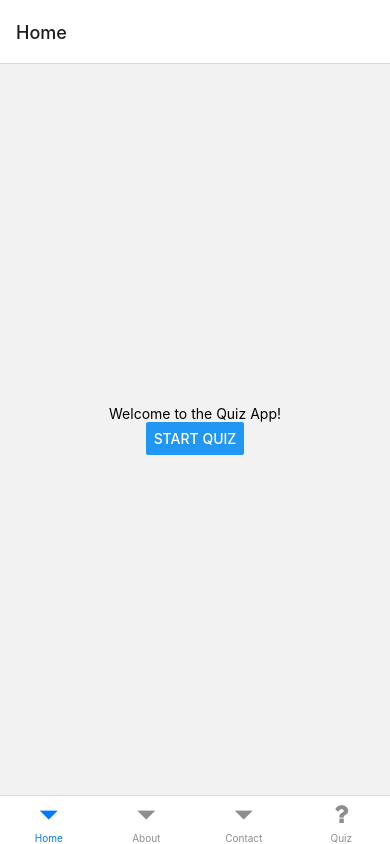
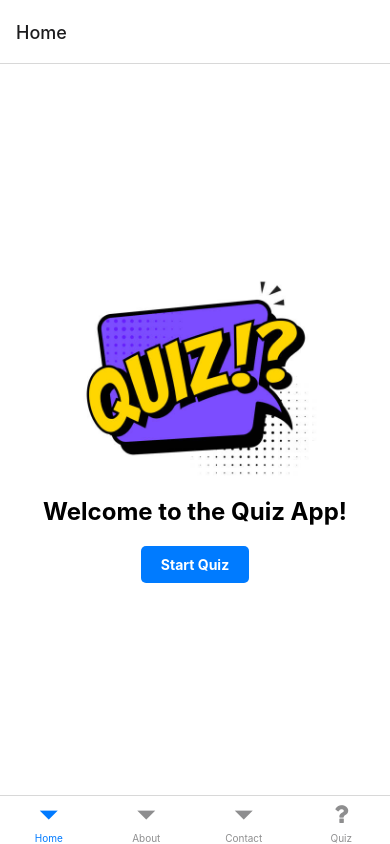
Before and after one commit to DMould123/react-native-open-trivia-quiz, a React Native app: screen /Home in a window 390 px wide. Built offline with nearby package versions, Linux system fonts and the light colour scheme.

Commit message:
Added quiz image and custom start button on HomeScreen and Updated ContactScreen with some simple styling to expand on

```diff
--- a/src/screens/AboutScreen.js
+++ b/src/screens/AboutScreen.js
@@ -1,9 +1,9 @@
-import { Button, View, Text } from 'react-native'
+import { Button, View, Text, StyleSheet } from 'react-native'
 
 export default function AboutScreen({ navigation }) {
   return (
-    <View style={{ flex: 1, alignItems: 'center', justifyContent: 'center' }}>
-      <Text>About Screen</Text>
+    <View style={styles.container}>
+      <Text style={styles.title}>About Screen</Text>
       <Button
         title="Go back to Home"
         onPress={() => navigation.navigate('Home')}
@@ -11,3 +11,17 @@ export default function AboutScreen({ navigation }) {
     </View>
   )
 }
+
+const styles = StyleSheet.create({
+  container: {
+    flex: 1,
+    alignItems: 'center',
+    justifyContent: 'center',
+    backgroundColor: '#fff'
+  },
+  title: {
+    fontSize: 24,
+    fontWeight: 'bold',
+    marginBottom: 20
+  }
+})
--- a/src/screens/HomeScreen.js
+++ b/src/screens/HomeScreen.js
@@ -1,19 +1,52 @@
-import { View, Text, Button } from 'react-native'
+import { StyleSheet, View, Text, TouchableOpacity, Image } from 'react-native'
 
-export default function HomeScreen({ navigation }) {
+const HomeScreen = ({ navigation }) => {
   const handleStartQuiz = () => {
-    // Set the navigation options instead of passing as params
-    navigation.setOptions({
-      setName: navigation.setParams
-    })
-    // Navigate to the NameScreen to start the quiz
     navigation.navigate('Quiz', { screen: 'NameScreen' })
   }
 
   return (
-    <View style={{ flex: 1, alignItems: 'center', justifyContent: 'center' }}>
-      <Text>Welcome to the Quiz App!</Text>
-      <Button title="Start Quiz" onPress={handleStartQuiz} />
+    <View style={styles.container}>
+      <Image
+        source={require('../../assets/quiz.jpg')}
+        style={styles.image}
+        resizeMode="cover"
+      />
+      <Text style={styles.title}>Welcome to the Quiz App!</Text>
+      <TouchableOpacity style={styles.button} onPress={handleStartQuiz}>
+        <Text style={styles.buttonText}>Start Quiz</Text>
+      </TouchableOpacity>
     </View>
   )
 }
+
+const styles = StyleSheet.create({
+  container: {
+    flex: 1,
+    alignItems: 'center',
+    justifyContent: 'center',
+    backgroundColor: '#fff'
+  },
+  title: {
+    fontSize: 24,
+    fontWeight: 'bold',
+    marginBottom: 20
+  },
+  image: {
+    width: '75%',
+    height: 200,
+    marginBottom: 20
+  },
+  button: {
+    backgroundColor: '#007bff',
+    paddingVertical: 10,
+    paddingHorizontal: 20,
+    borderRadius: 5
+  },
+  buttonText: {
+    color: '#fff',
+    fontWeight: 'bold'
+  }
+})
+
+export default HomeScreen
```
Also changed, not shown: assets/quiz.jpg (added).
